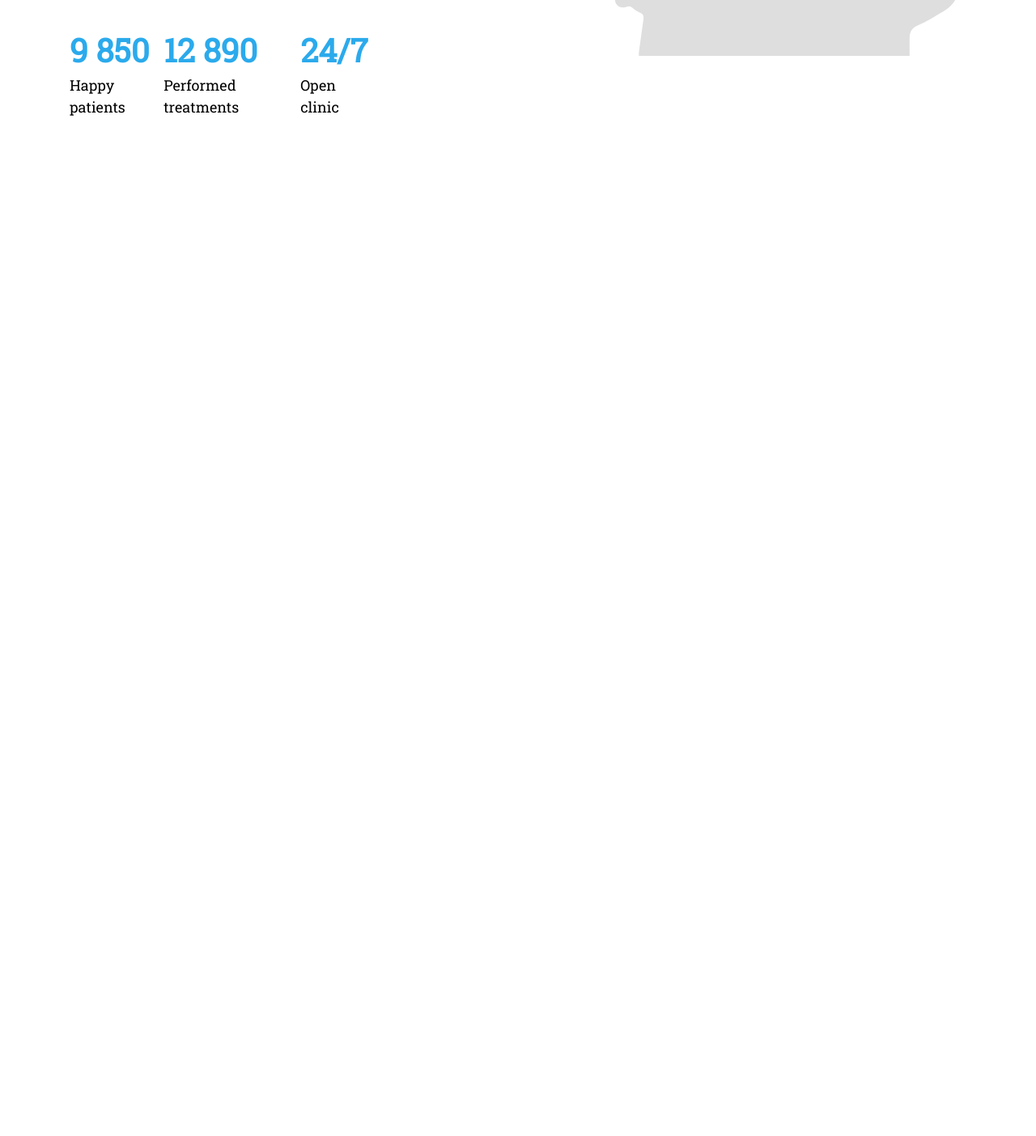
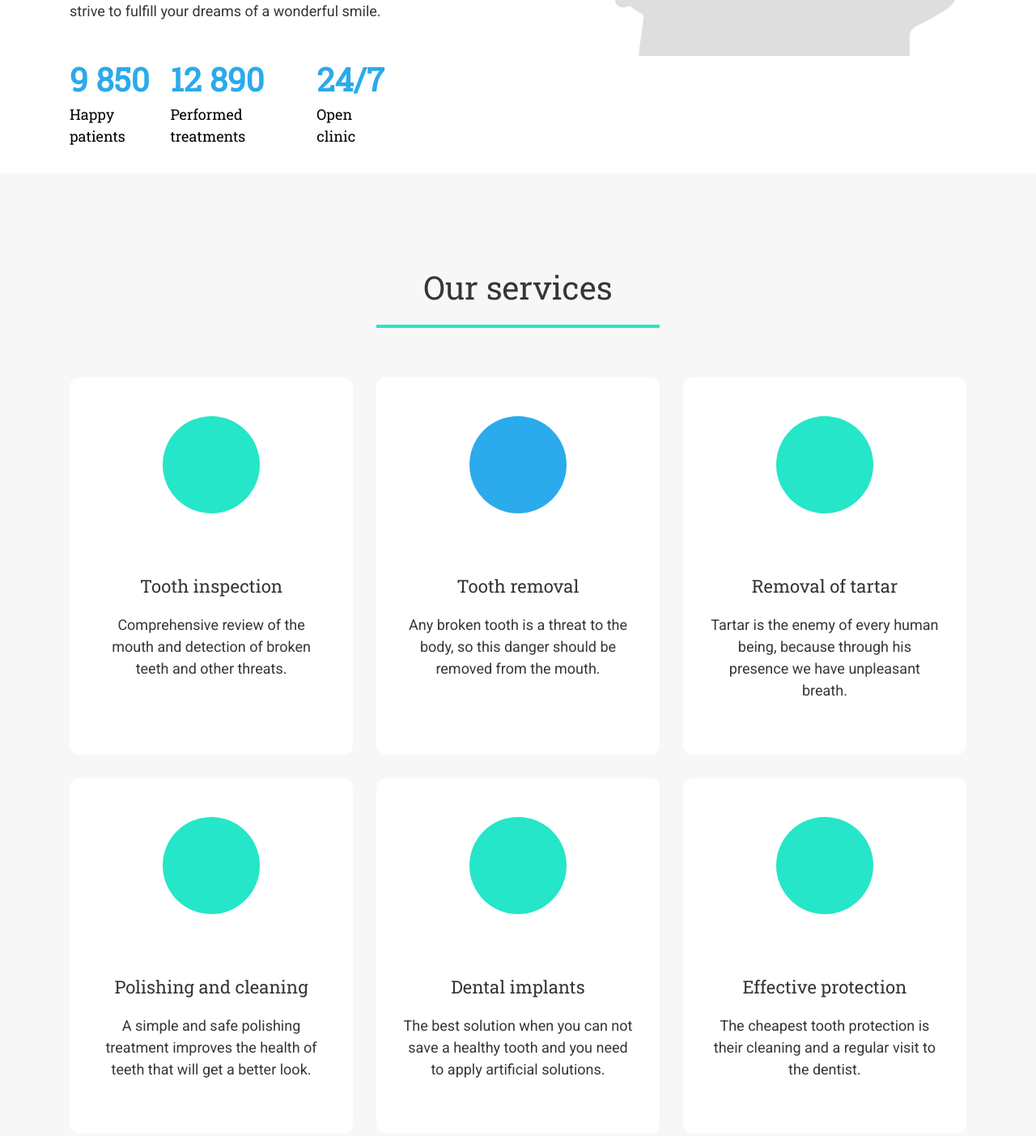
Before and after one commit to andreasankz/Inl-mningsUppgift1_html-css, a plain HTML site: page index.html in a window 1280 px wide. Shown: the part 1683-3086 px from the top of the page at 81% size. Before the commit the page ends 1861 px from the top, so only its background shows below. Drawn offline with Linux system fonts and the light colour scheme.

Commit message:
Update services

```diff
--- a/index.html
+++ b/index.html
@@ -92,5 +92,77 @@
         </div>
     </div>
 
+    <section id="services">
+        <div class="container">
+
+            <div id="service-title" class="title">
+                 <h1>Our services</h1>
+
+            </div>
+            <div class="menu">
+                <div class="border"></div>
+                <div id="service-box-1" class="service-box">
+                    <div class="stack-1">
+
+                        <img class="img-background" src="images/icon background.svg" alt="image">
+
+                    </div>
+                    <h2>Tooth inspection</h2>
+                    <p>Comprehensive review of the mouth and detection of broken teeth and other threats.</p>
+                </div>
+                <div id="service-box-2" class="service-box">
+                    <div class="stack-2">
+
+                        <img class="img-background" src="images/icon background2.svg" alt="image">
+
+                    </div>
+                    <h2>Tooth removal</h2>
+                    <p>Any broken tooth is a threat to the body,
+                    so this danger should be removed
+                    from the mouth.</p>
+                </div>
+                <div id="service-box-3" class="service-box">
+                    <div class="stack-3">
+
+                        <img class="img-background" src="images/icon background.svg" alt="image">
+
+                    </div>
+                    <h2>Removal of tartar</h2>
+                    <p>Tartar is the enemy of every human being, because through his presence we have unpleasant breath.</p>
+                </div>
+                <div id="service-box-4" class="service-box">
+                    <div class="stack-4">
+
+                        <img class="img-background" src="images/icon background.svg" alt="">
+
+                    </div>
+                    <h2>Polishing and cleaning</h2>
+                    <p>A simple and safe polishing treatment improves the health of teeth that
+                     will get a better look.</p>
+                </div>
+                <div id="service-box-5" class="service-box">
+                    <div class="stack-5">
+
+                        <img class="img-background" src="images/icon background.svg" alt="image">
+
+                    </div>
+                    <h2>Dental implants</h2>
+                    <p>The best solution when you can not save
+                    a healthy tooth and you need to apply artificial solutions.</p>
+                </div>
+                <div id="service-box-6" class="service-box">
+                    <div class="stack-6">
+
+                        <img class="img-background" src="images/icon background.svg" alt="image">
+
+                    </div>
+                    <h2>Effective protection</h2>
+                    <p>The cheapest tooth protection
+                    is their cleaning and a regular
+                    visit to the dentist.</p>
+                </div>
+            </div>
+        </div>
+    </section>
 </body>
 </html>
--- a/style.css
+++ b/style.css
@@ -257,6 +257,10 @@ html, body {
     }
 }
 
+.info-btn:hover {
+    background-color: #2BAAEC;
+}
+
 .info-btn {
     font-size: 18px;
     font-weight: bold;
@@ -342,11 +346,14 @@ html, body {
     font-size: 16px ;
     color: #363636;
     font-weight: normal;
-    padding-top: 0.67em;
+    padding-top: 1rem;
+    text-align: center;
 }
 @media (min-width: 1200px) {
     #about-us .about-info .summary-info h2 {
         font-size: 18px;
+        text-align: left;
+        padding-top: 3rem;
     }
 }
 
@@ -354,11 +361,12 @@ html, body {
     display: flex;
     justify-content: space-between;
     text-align: center;
+    margin-right: 15px;
 }
 @media (min-width: 1200px) {
-    #about-us .clinic-info {
+    #about-us .clinic-info  {
         text-align: left;
-        padding-right: 10%;
+        justify-content: none;
     }
 }
 
@@ -371,7 +379,7 @@ html, body {
 @media (min-width: 1200px) {
     #about-us .clinic-info h1 {
         font-size: 40px;
-
+        text-align: left;
     }
 }
 
@@ -386,6 +394,7 @@ html, body {
     #about-us .about-info h2 {
         font-size: 18px;
         margin-block-start: 0;
+        text-align: left;
     }
 }
 
@@ -403,3 +412,146 @@ html, body {
         margin-top: 8%;
     }
 }
+
+
+
+
+
+/* services */
+.service-box {
+    background: #ffffff;
+    border-radius: 0.75rem;
+}
+
+#services {
+    background: #f7f7f7;
+    padding-top: 3rem;
+    padding-bottom: 3rem;
+}
+@media (min-width: 1200px) {
+    #services {
+        padding-top: 8%;
+        padding-bottom: 8%;
+    }
+}
+
+#services .menu {
+    margin-top: 0.5rem;
+}
+@media (min-width: 1200px) {
+    #services .menu {
+        margin-top: 1rem;
+
+    }
+}
+
+
+#services .title h1 {
+    font-family: 'Roboto Slab', serif;
+    font-size: 30px;
+    font-weight: normal;
+    margin: 0.5rem;
+    color: #363636;
+    text-align: center;
+}
+@media (min-width: 1200px) {
+    #services .title h1 {
+        font-family: 'Roboto Slab', serif;
+        font-size: 40px;
+        font-weight: normal;
+        margin: 0.5rem;
+        color: #363636;
+    }
+}
+
+#services .service-box .img-background {
+    margin-top: 2rem;
+    margin-bottom: 1rem;
+}
+@media (min-width: 1200px) {
+    #services .service-box .img-background {
+        margin-top: 3rem;
+        margin-bottom: 3rem;
+    }
+}
+
+#services .service-box h2 {
+    font-family: 'Roboto Slab', serif;
+    font-size: 20px;
+    font-weight: normal;
+    color: #363636;
+}
+@media (min-width: 1200px) {
+    #services .service-box h2 {
+        font-size: 22px;
+    }
+}
+
+#services .service-box p {
+    font-size: 16px;
+    font-weight: normal;
+    padding-bottom: 3rem;
+    padding-left: 2rem;
+    padding-right: 2rem;
+    text-align: center;
+    color: #363636;
+}
+@media (min-width: 1200px) {
+    #services .service-box p {
+        font-size: 18px;
+    }
+}
+
+#services .border {
+    border: 2px solid #25E6C8;
+    grid-area: ti;
+    margin-bottom: 2rem;
+
+}
+
+#services .container .menu {
+    justify-content: center;
+    text-align: center;
+    gap: 1rem;
+}
+@media (min-width: 1200px) {
+    #services .container .menu{
+        padding: 0;
+        display: grid;
+        grid-template-columns: 1fr;
+        justify-content: center;
+        text-align: center;
+        gap: 1.8rem;
+
+    }
+}
+@media (min-width: 1200px) {
+    #services .container .menu {
+        grid-template-columns: 1fr 1fr 1fr;
+        grid-template-areas:    "e ti r"
+                                "b1 b2 b3"
+                                "b4 b5 b6";
+    }
+}
+
+#service-title {
+    grid-area: ti;
+}
+#service-box-1 {
+    grid-area: b1;
+}
+#service-box-2 {
+    grid-area: b2;
+}
+#service-box-3 {
+    grid-area: b3;
+}
+#service-box-4 {
+    grid-area: b4;
+}
+#service-box-5 {
+    grid-area: b5;
+}
+#service-box-6 {
+    grid-area: b6;
+}
```
Also changed, not shown: images/icon background.svg (added), images/icon background2.svg (added).
